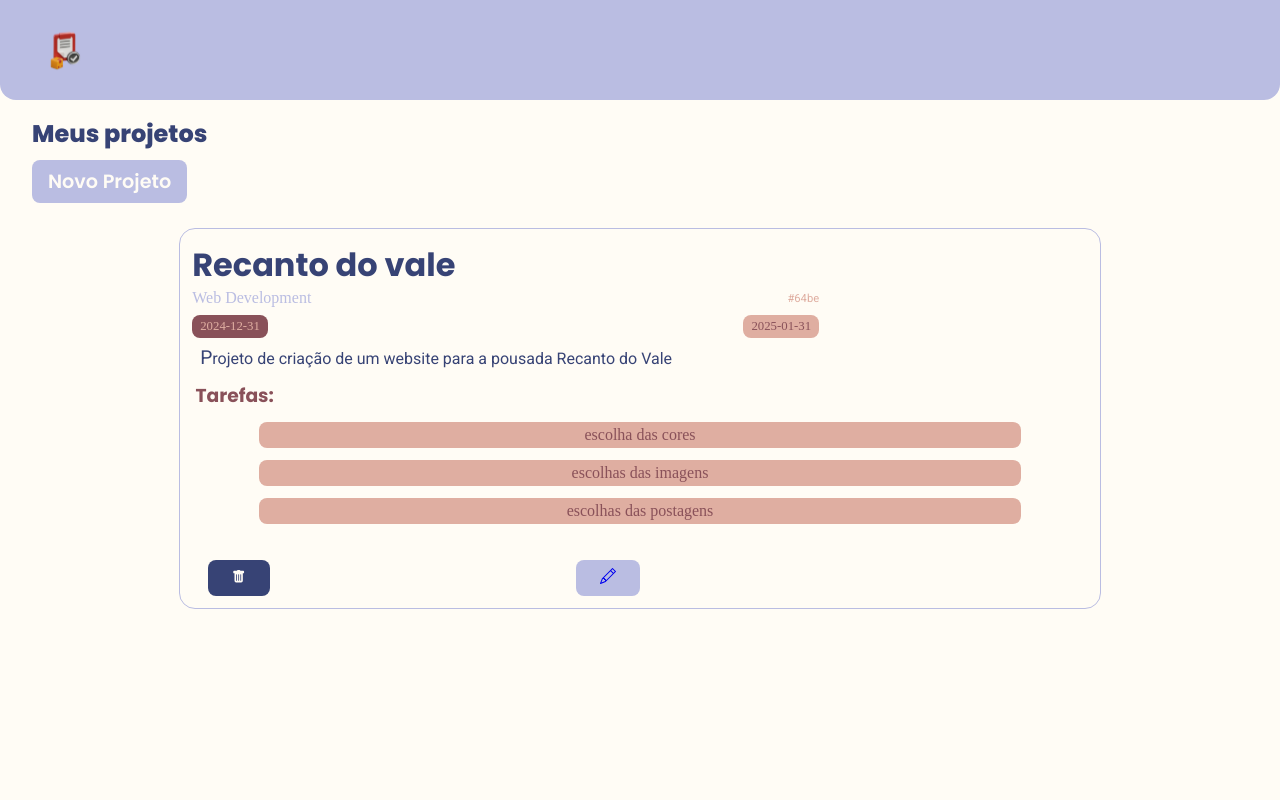
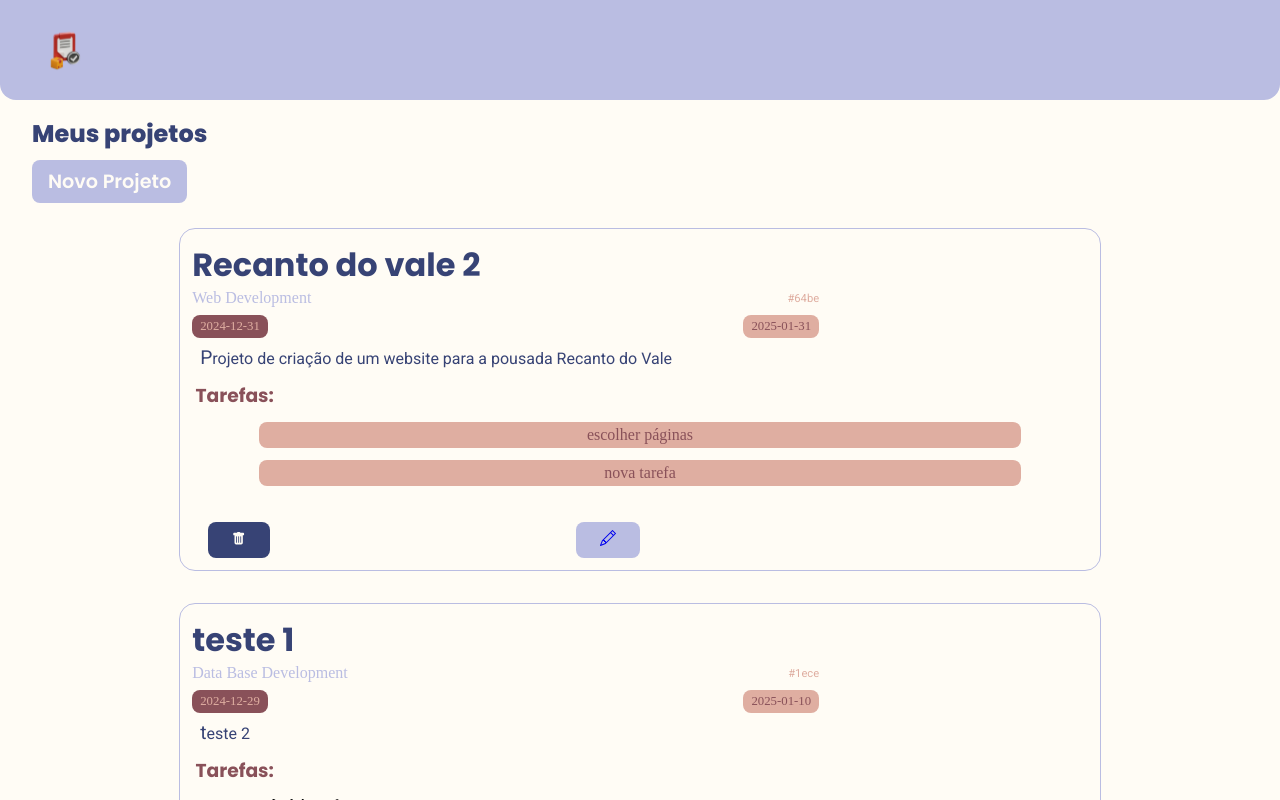
Before and after one commit to YannGabriel/TeskiFy, a React (Create React App) app: page /projects in a window 1280 px wide. Shown: the top 800 px of the page. Built offline with nearby package versions, Linux system fonts and the light colour scheme; data requests are answered from the project's data file; a web font is replaced by a local one.

Commit message:
finish att project data with new page :)
next step: Pc styles

Company and Contacts pages too

```diff
--- a/db.json
+++ b/db.json
@@ -2,7 +2,7 @@
   "projects": [
     {
       "id": "64be",
-      "name": "Recanto do vale",
+      "name": "Recanto do vale 2",
       "description": "Projeto de criação de um website para a pousada Recanto do Vale",
       "startDate": "2024-12-31",
       "lastDate": "2025-01-31",
@@ -12,18 +12,26 @@
       },
       "tasks": [
         {
-          "id": "1735439537469",
-          "name": "escolha das cores"
+          "id": "1735443389612",
+          "name": "escolher páginas"
         },
         {
-          "id": "1735439542005",
-          "name": "escolhas das imagens"
-        },
-        {
-          "id": "1735439548717",
-          "name": "escolhas das postagens"
+          "id": "1735444092160",
+          "name": "nova tarefa"
         }
       ]
+    },
+    {
+      "id": "1ece",
+      "tasks": [],
+      "name": "teste 1",
+      "description": "teste 2",
+      "category": {
+        "id": "2",
+        "name": "Data Base Development"
+      },
+      "startDate": "2024-12-29",
+      "lastDate": "2025-01-10"
     }
   ],
   "category": [
--- a/src/components/Form/form.tsx
+++ b/src/components/Form/form.tsx
@@ -12,12 +12,8 @@ interface ProjectsProps {
 
 export const ProjectForm = ({ handleSubmit, projectData, btnText }: ProjectsProps) => {
   const [project, setProject] = useState({
-    name: "",
-    description: "",
-    startDate: "",
-    lastDate: "",
-    category: { id: "", name: "" },
-    tasks: [] as { id: string; name: string }[],
+    ...projectData,
+    tasks: projectData?.tasks || [],  // Inicializa tasks como um array vazio se não estiver definido
   });
 
   const [currentTask, setCurrentTask] = useState("");
@@ -45,7 +41,7 @@ export const ProjectForm = ({ handleSubmit, projectData, btnText }: ProjectsProp
     event.preventDefault();
     if (currentTask.trim() !== "") {
       const newTask = { id: Date.now().toString(), name: currentTask };
-      setProject((prevProject) => ({
+      setProject((prevProject: any) => ({
         ...prevProject,
         tasks: [...prevProject.tasks, newTask],
       }));
@@ -54,9 +50,9 @@ export const ProjectForm = ({ handleSubmit, projectData, btnText }: ProjectsProp
   };
 
   const removeTask = (idToRemove: string) => {
-    setProject((prevProject) => ({
+    setProject((prevProject: any) => ({
       ...prevProject,
-      tasks: prevProject.tasks.filter((task) => task.id !== idToRemove),
+      tasks: prevProject.tasks.filter((task: any) => task.id !== idToRemove),
     }));
   };
 
@@ -131,7 +127,7 @@ export const ProjectForm = ({ handleSubmit, projectData, btnText }: ProjectsProp
       <p></p>
 
       <span className={styles.tasksContainer}>
-        {project.tasks.map((task) => (
+        {project.tasks.map((task:any) => (
           <div key={task.id} className={styles.tasksViewport}>
             <p className={styles.taskText}>{task.name}</p>
             <button className={styles.deleteButton} onClick={() => removeTask(task.id)}>
--- a/src/components/projects/message.module.scss
+++ b/src/components/projects/message.module.scss
@@ -5,9 +5,7 @@
 
 .message{
   margin-top: 1rem;
-  margin-left: 2rem;
   background-color: color.$periwinkleSecundary;
-  width: 60%;
   padding: 0.5rem;
   text-align: center;
   color: color.$cloudPrimary;
--- a/src/components/projects/message.tsx
+++ b/src/components/projects/message.tsx
@@ -3,7 +3,7 @@ import styles from "./message.module.scss"
 
 interface MessageProps{
   msg: string;
-  type: string;
+  type? : string;
 }
 
 export const Message = ({ msg, type }: MessageProps) => {
@@ -19,7 +19,7 @@ export const Message = ({ msg, type }: MessageProps) => {
 
     const timer = setTimeout(() => {
       setVisible(false);
-    }, 3000);
+    }, 2000);
 
     return () => clearTimeout(timer);
   }, [msg]);
@@ -27,7 +27,7 @@ export const Message = ({ msg, type }: MessageProps) => {
   return (
     <>
       {visible && (
-        <p className={styles.message}>
+        <p className={styles.message} typeof={type}>
           {msg}
         </p>
       )}
--- a/src/pages/project/project.module.scss
+++ b/src/pages/project/project.module.scss
@@ -8,8 +8,14 @@
   padding: 2rem;
   font-family: fonts.$Roboto;
 
+  .messageContainer{
+    width: 80%;
+    text-align: start;
+    margin: 2rem 0rem;
+  }
+
   .projectsInfos{
-    width: 90%;
+    width: 95%;
     margin: auto;
     display: block;
 
@@ -95,4 +101,5 @@
       }
     }
   }
+
 }
--- a/src/pages/project/project.tsx
+++ b/src/pages/project/project.tsx
@@ -3,6 +3,7 @@ import { useParams } from "react-router-dom";
 import { Loader } from "../../components/Layout/loader";
 import { useState, useEffect } from "react";
 import { ProjectForm } from "../../components/Form/form";
+import { Message } from "../../components/projects/message";
 
 interface Category {
   id?: string;
@@ -29,14 +30,33 @@ export const Project = () => {
   const { id } = useParams();
   const [project, setProject] = useState<Project>({});
   const [showProjectForm, setProjectForm] = useState(false);
+  const [message, setMessage] = useState("");
+  const [type, setType] = useState("");
 
   function toggleProjectForm() {
     setProjectForm(!showProjectForm);
   }
 
+  function editPost(project: any) {
+    fetch(`http://localhost:5000/projects/${project.id}`, {
+      method: "PATCH", //atualiza o projeto (so o que foi mudado)
+      headers: {
+        "Content-Type": "application.json",
+      },
+      body: JSON.stringify(project), //projeto vira tetxo
+    })
+      .then((resp) => resp.json())
+      .then((data) => {
+        setProject(data);
+        setProjectForm(false);
+        setType("Sucess");
+        setMessage("Atualização feita com sucesso!");
+      })
+      .catch((err) => console.log(err));
+  }
+
   useEffect(() => {
-    setTimeout(
-      () =>
+    setTimeout(() =>
       fetch(`http://localhost:5000/projects/${id}`, {
         method: "GET",
         headers: {
@@ -47,12 +67,15 @@ export const Project = () => {
         .then((data: Project) => {
           setProject(data);
         })
-          .catch((err) => console.error("Erro ao buscar projeto:", err)),
+        .catch((err) => console.error("Erro ao buscar projeto:", err))
     );
   }, [id]);
 
   return (
     <div className={styles.editProjectContainer}>
+      <div className={styles.messageContainer}>
+        {message && <Message type={type} msg={message} />}
+      </div>
       {project.name ? (
         <div className={styles.projectsInfos}>
           <h1 className={styles.projectName}>Projeto: {project.name}</h1>
@@ -62,13 +85,14 @@ export const Project = () => {
 
           {!showProjectForm ? (
             <div className={styles.projectDetails}>
-
               <p className={styles.category}>
                 <span>Categoria: </span> {project.category?.name}
               </p>
 
               <article className={styles.descriptionParagraph}>
-                <p className={styles.description}><span>Descrição:</span> {project.description}</p>
+                <p className={styles.description}>
+                  <span>Descrição:</span> {project.description}
+                </p>
               </article>
 
               <div className={styles.dates}>
@@ -87,7 +111,9 @@ export const Project = () => {
                 {project.tasks?.length ? (
                   <ul className={styles.tasksList}>
                     {project.tasks.map((task) => (
-                      <li key={task.id} className={styles.taskName}>{task.name}</li>
+                      <li key={task.id} className={styles.taskName}>
+                        {task.name}
+                      </li>
                     ))}
                   </ul>
                 ) : (
@@ -96,8 +122,12 @@ export const Project = () => {
               </div>
             </div>
           ) : (
-            <div>
-              <p>detalhes do projeto</p>
+            <div className={styles.projectForm}>
+              <ProjectForm
+                handleSubmit={editPost}
+                btnText="Editar Projeto"
+                projectData={project}
+              />
             </div>
           )}
         </div>
--- a/src/pages/projects/project.module.scss
+++ b/src/pages/projects/project.module.scss
@@ -4,6 +4,7 @@
 
 .projectsPage{
   min-height: 100vh;
+  padding-bottom: 3rem;
 
   .projectPageTitle{
     color: color.$navyPrimary;
@@ -17,6 +18,11 @@
     margin-left: 2rem;
   }
 
+  .messageContainer{
+    width: 60%;
+    margin-left: 2rem;
+  }
+
   .projectList{
     width: 90%;
     margin: auto;
--- a/src/pages/projects/projects.tsx
+++ b/src/pages/projects/projects.tsx
@@ -74,7 +74,9 @@ export const Projects = () => {
       <div className={styles.newProjectButton}>
         <LinkButton to="/newproject" text="Novo Projeto" />
       </div>
-      {message && <Message type="success" msg={message} />}
+      <div className={styles.messageContainer}>
+        {message && <Message type="success" msg={message} />}
+        </div>
 
       <div className={styles.projectList}>
         {projects.length > 0 &&
```
Lines whose indentation alone changed are shown as unchanged.
